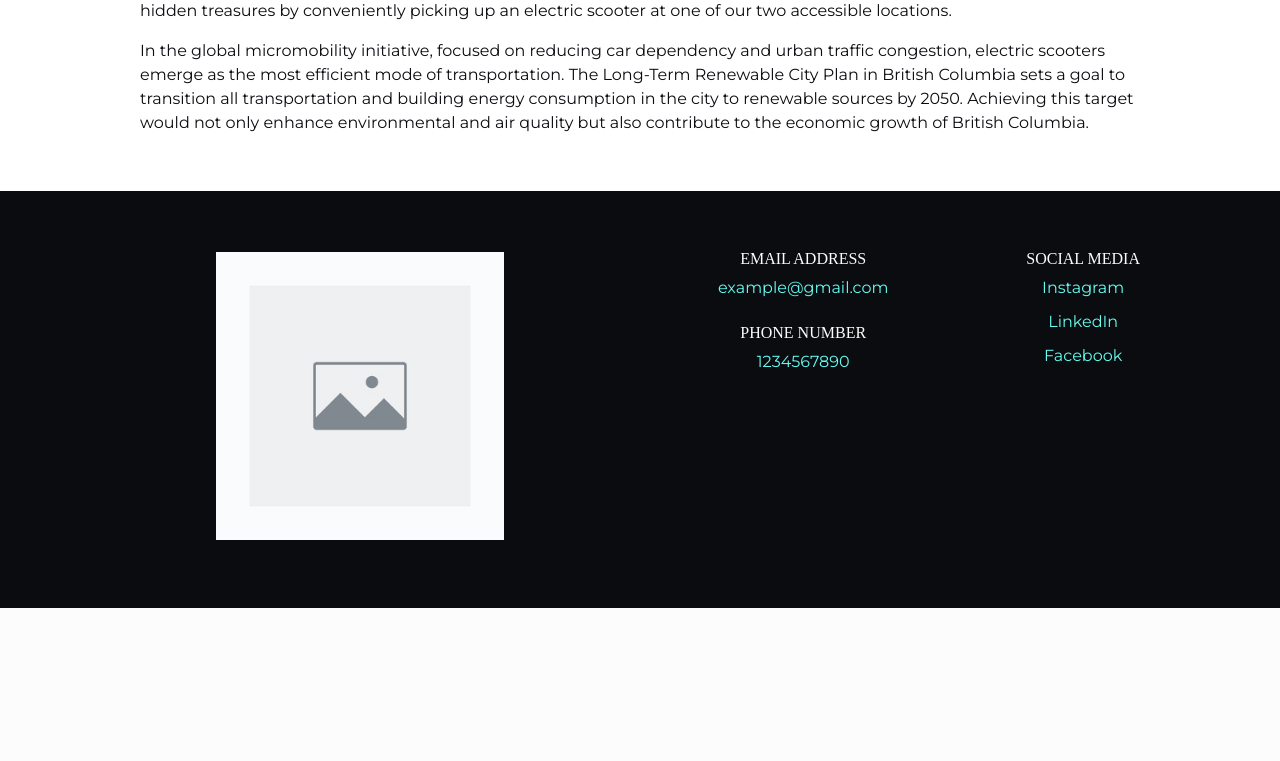
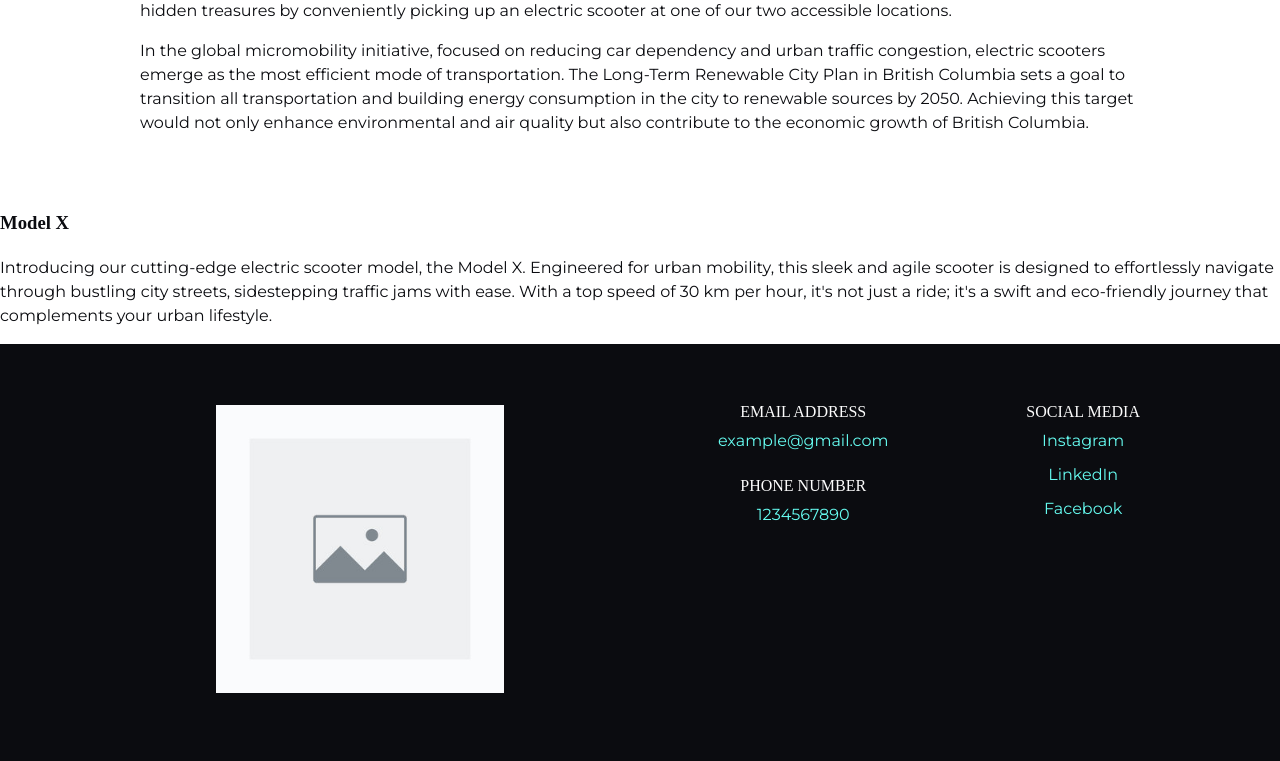
Before and after one commit to Aranarora/DGL123-Project-Aran-Arora, a PHP site: template views/ride.view.php in a window 1280 px wide. Shown: the part 329-1090 px from the top of the page. Before the commit the page ends 937 px from the top, so only its background shows below. Run offline with PHP 8.4, Linux system fonts and the light colour scheme; the template is opened without the code that fills it, so the values that code supplies are empty; some web fonts are replaced.

Commit message:
Add the model info in a div with heading and info

```diff
--- a/views/ride.view.php
+++ b/views/ride.view.php
@@ -19,7 +19,12 @@
             <div class="part1-div2">
                 <picture class="black">
                 </picture>
+            <div>
+                <h3>Model X</h3>
+                <p>
+                Introducing our cutting-edge electric scooter model, the Model X. Engineered for urban mobility, this sleek and agile scooter is designed to effortlessly navigate through bustling city streets, sidestepping traffic jams with ease. With a top speed of 30 km per hour, it's not just a ride; it's a swift and eco-friendly journey that complements your urban lifestyle. </p>
 
+            </div>
             </article>
             </div>
         </div>
```
